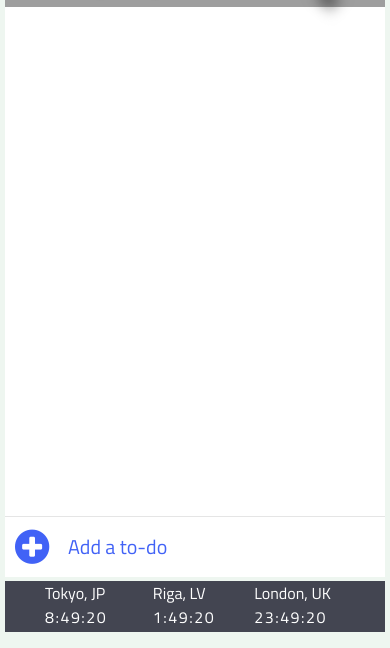
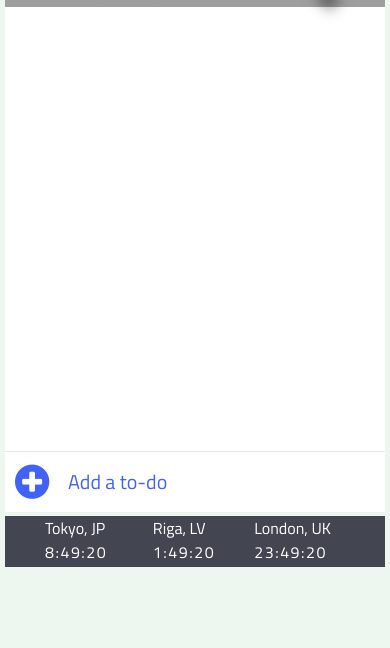
Before and after one commit to djraivis/creativeToDoList, a plain HTML site: page index.html in a window 390 px wide. Shown: the part 203-851 px from the top of the page. Drawn offline with nearby package versions, Linux system fonts and the light colour scheme; grey boxes are pictures that could not be loaded.

Commit message:
main content vh changed 5

```diff
--- a/css/style.css
+++ b/css/style.css
@@ -100,7 +100,7 @@ img {
 
 @media (max-width: 800px) {
     .content {
-        height: calc(100vh - 335px);
+        height: calc(100vh - 400px);
     }
 }
 
```
